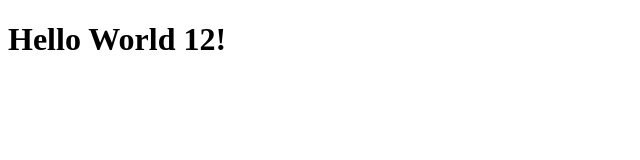
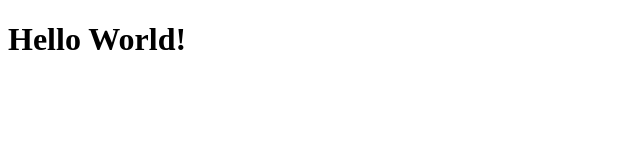
Before and after one commit to Mashhood03344/CI-CD-GitHub-Jenkins-ECS-Fargate-Repo, a plain HTML site: page index.html in a window 1280 px wide. Shown: the full height of the page, 0-640 px from the left. Drawn offline with Linux system fonts and the light colour scheme.

Commit message:
Updated index.html file

```diff
--- a/index.html
+++ b/index.html
@@ -6,7 +6,7 @@
     <title>Hello World</title>
 </head>
 <body>
-    <h1>Hello World 12!</h1>
+    <h1>Hello World!</h1>
 
 </body>
 </html>
```
